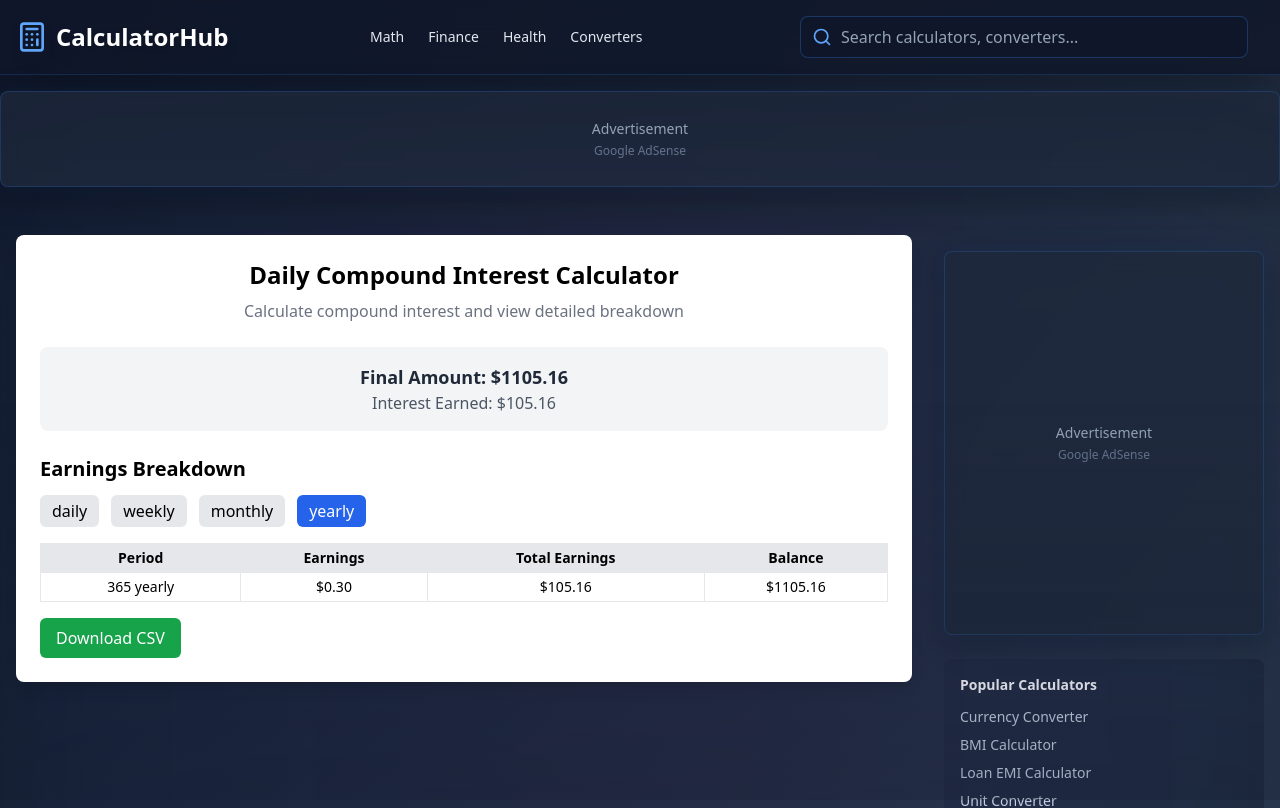
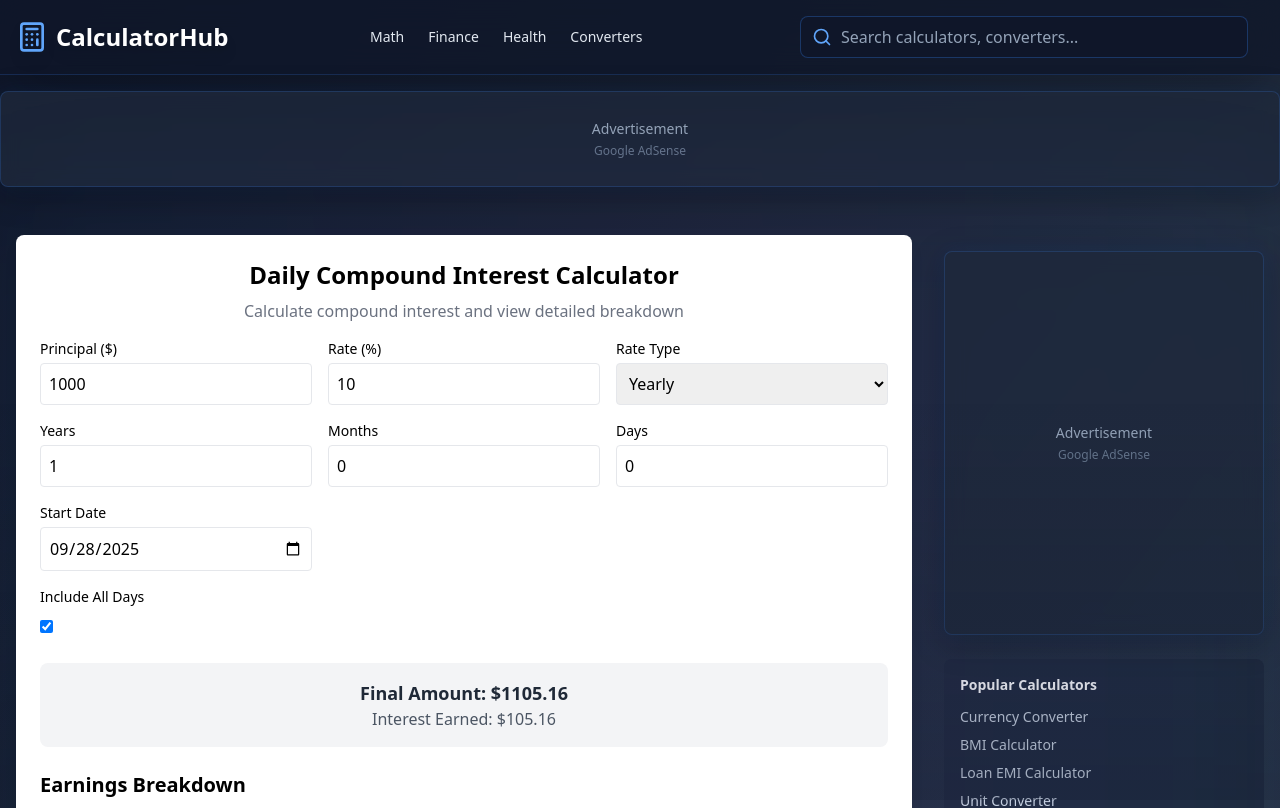
Before and after one commit to RofiqulIsalm/WebToolKits, a React (Vite) app: page /compound-interest-calculator in a window 1280 px wide. Shown: the top 808 px of the page. Built offline with nearby package versions, Linux system fonts and the light colour scheme.

Commit message:
Updated CompoundInterestCalculator.tsx

```diff
--- a/src/pages/CompoundInterestCalculator.tsx
+++ b/src/pages/CompoundInterestCalculator.tsx
@@ -8,21 +8,16 @@ interface BreakdownRow {
 }
 
 const CompoundCalculator: React.FC = () => {
-  const [mode, setMode] = useState("daily");
-
-  // Inputs
   const [principal, setPrincipal] = useState<number>(1000);
   const [rate, setRate] = useState<number>(10);
   const [timeYears, setTimeYears] = useState<number>(1);
   const [timeMonths, setTimeMonths] = useState<number>(0);
   const [timeDays, setTimeDays] = useState<number>(0);
   const [rateType, setRateType] = useState("yearly");
-
   const [startDate, setStartDate] = useState<string>(
     new Date().toISOString().split("T")[0]
   );
 
-  // Daily options
   const [includeAllDays, setIncludeAllDays] = useState(true);
   const [selectedDays, setSelectedDays] = useState<string[]>([
     "Mon",
@@ -34,27 +29,20 @@ const CompoundCalculator: React.FC = () => {
     "Sun",
   ]);
 
-  // Results
   const [finalAmount, setFinalAmount] = useState<number>(0);
   const [interest, setInterest] = useState<number>(0);
   const [breakdown, setBreakdown] = useState<BreakdownRow[]>([]);
   const [breakdownView, setBreakdownView] = useState("yearly"); // daily, weekly, monthly, yearly
 
-  // Toggle day
   const toggleDay = (day: string) => {
     setSelectedDays((prev) =>
       prev.includes(day) ? prev.filter((d) => d !== day) : [...prev, day]
     );
   };
 
-  // Calculation
   useEffect(() => {
-    if (mode !== "daily") return;
+    const totalDays = timeYears * 365 + timeMonths * 30 + timeDays;
 
-    const totalDays =
-      timeYears * 365 + timeMonths * 30 + timeDays;
-
-    // daily interest rate based on type
     let dailyRate = 0;
     switch (rateType) {
       case "daily":
@@ -72,10 +60,8 @@ const CompoundCalculator: React.FC = () => {
         break;
     }
 
-    // count days
     let effectiveDays = totalDays;
     const start = new Date(startDate);
-    let validDays: number[] = [];
 
     if (!includeAllDays) {
       let count = 0;
@@ -85,18 +71,15 @@ const CompoundCalculator: React.FC = () => {
         const dayName = d.toLocaleDateString("en-US", { weekday: "short" });
         if (selectedDays.includes(dayName)) {
           count++;
-          validDays.push(i);
         }
       }
       effectiveDays = count;
     }
 
-    // calculate final amount
     const amount = principal * Math.pow(1 + dailyRate, effectiveDays);
     setFinalAmount(amount);
     setInterest(amount - principal);
 
-    // generate breakdown
     let rows: BreakdownRow[] = [];
     let balance = principal;
     let totalEarnings = 0;
@@ -106,7 +89,6 @@ const CompoundCalculator: React.FC = () => {
       const earnings = balance - (principal + totalEarnings);
       totalEarnings += earnings;
 
-      // push by chosen view
       if (
         (breakdownView === "daily" && true) ||
         (breakdownView === "weekly" && i % 7 === 0) ||
@@ -125,7 +107,6 @@ const CompoundCalculator: React.FC = () => {
 
     setBreakdown(rows);
   }, [
-    mode,
     principal,
     rate,
     timeYears,
@@ -138,7 +119,6 @@ const CompoundCalculator: React.FC = () => {
     breakdownView,
   ]);
 
-  // CSV Download
   const downloadCSV = () => {
     const header = "Period,Earnings,Total Earnings,Balance\n";
     const csv = breakdown
@@ -160,7 +140,6 @@ const CompoundCalculator: React.FC = () => {
 
   return (
     <div className="max-w-4xl mx-auto p-6 bg-white rounded-lg shadow-lg">
-      {/* Title */}
       <h1 className="text-2xl font-bold mb-2 text-center">
         Daily Compound Interest Calculator
       </h1>
@@ -168,8 +147,106 @@ const CompoundCalculator: React.FC = () => {
         Calculate compound interest and view detailed breakdown
       </p>
 
-      {/* Inputs (keep same as before) */}
-      {/* ... (reuse your inputs here, not rewriting to save space) ... */}
+      {/* Inputs */}
+      <div className="grid grid-cols-2 md:grid-cols-3 gap-4">
+        <div>
+          <label className="block mb-1 text-sm font-medium">Principal ($)</label>
+          <input
+            type="number"
+            value={principal}
+            onChange={(e) => setPrincipal(parseFloat(e.target.value))}
+            className="w-full p-2 border rounded"
+          />
+        </div>
+        <div>
+          <label className="block mb-1 text-sm font-medium">Rate (%)</label>
+          <input
+            type="number"
+            value={rate}
+            onChange={(e) => setRate(parseFloat(e.target.value))}
+            className="w-full p-2 border rounded"
+          />
+        </div>
+        <div>
+          <label className="block mb-1 text-sm font-medium">Rate Type</label>
+          <select
+            value={rateType}
+            onChange={(e) => setRateType(e.target.value)}
+            className="w-full p-2 border rounded"
+          >
+            <option value="daily">Daily</option>
+            <option value="weekly">Weekly</option>
+            <option value="monthly">Monthly</option>
+            <option value="yearly">Yearly</option>
+          </select>
+        </div>
+        <div>
+          <label className="block mb-1 text-sm font-medium">Years</label>
+          <input
+            type="number"
+            value={timeYears}
+            onChange={(e) => setTimeYears(parseFloat(e.target.value))}
+            className="w-full p-2 border rounded"
+          />
+        </div>
+        <div>
+          <label className="block mb-1 text-sm font-medium">Months</label>
+          <input
+            type="number"
+            value={timeMonths}
+            onChange={(e) => setTimeMonths(parseFloat(e.target.value))}
+            className="w-full p-2 border rounded"
+          />
+        </div>
+        <div>
+          <label className="block mb-1 text-sm font-medium">Days</label>
+          <input
+            type="number"
+            value={timeDays}
+            onChange={(e) => setTimeDays(parseFloat(e.target.value))}
+            className="w-full p-2 border rounded"
+          />
+        </div>
+        <div>
+          <label className="block mb-1 text-sm font-medium">Start Date</label>
+          <input
+            type="date"
+            value={startDate}
+            onChange={(e) => setStartDate(e.target.value)}
+            className="w-full p-2 border rounded"
+          />
+        </div>
+      </div>
+
+      {/* Day Selector */}
+      <div className="mt-4">
+        <label className="block mb-2 text-sm font-medium">
+          Include All Days
+        </label>
+        <input
+          type="checkbox"
+          checked={includeAllDays}
+          onChange={(e) => setIncludeAllDays(e.target.checked)}
+        />
+        {!includeAllDays && (
+          <div className="mt-2 flex flex-wrap gap-2">
+            {["Mon", "Tue", "Wed", "Thu", "Fri", "Sat", "Sun"].map((day) => (
+              <button
+                key={day}
+                type="button"
+                onClick={() => toggleDay(day)}
+                className={`px-3 py-1 rounded border ${
+                  selectedDays.includes(day)
+                    ? "bg-blue-600 text-white"
+                    : "bg-gray-200"
+                }`}
+              >
+                {day}
+              </button>
+            ))}
+          </div>
+        )}
+      </div>
 
       {/* Results */}
       <div className="p-4 bg-gray-100 rounded-lg text-center mt-6">
```
